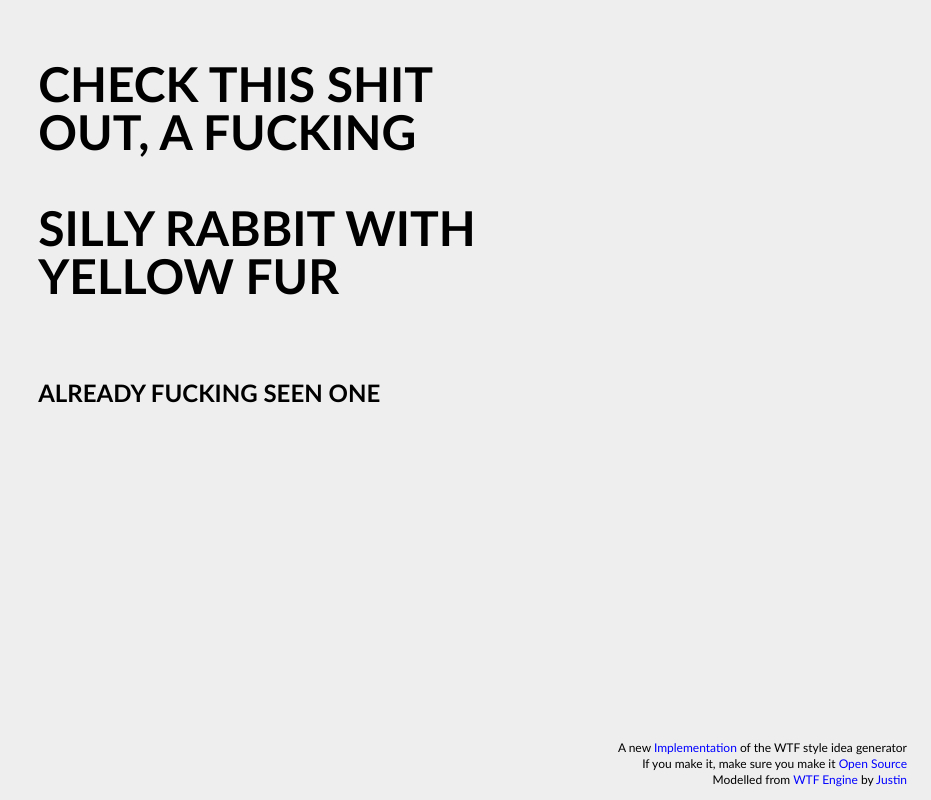
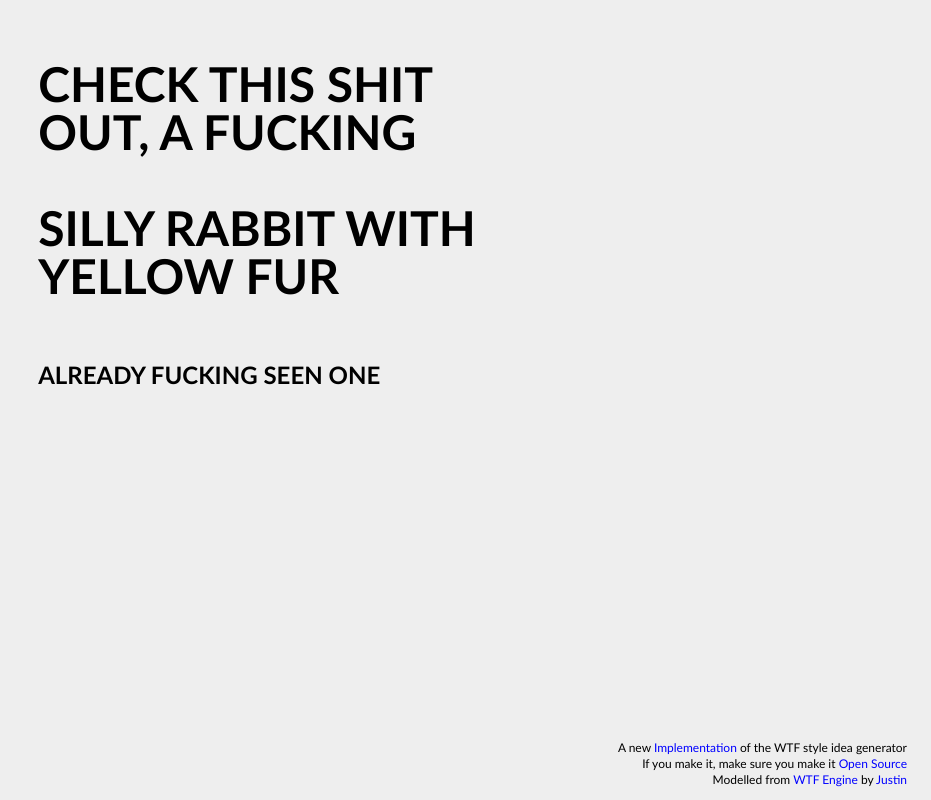
Before and after one commit to watsyurname529/WTFCoffeeEngine, a plain HTML site: page index.html in a window 1280 px wide. Shown: the whole page, without its empty margins (349-1280 px from the left). Drawn offline with nearby package versions, Linux system fonts and the light colour scheme.

Commit message:
CSS Style Tweaks
Removed font-size and line-height from #wrapper since all children inheriting from #wrapper have their own settings.

```diff
--- a/styles/main.css
+++ b/styles/main.css
@@ -11,11 +11,9 @@ header {
 }
 
 #wrapper {
-	width: 40%;
-	margin: auto;
+    width: 40%;
+    margin: auto;
     font-weight: 800;
-    font-size: 48px;
-    line-height: 48px;
 }
 
 #output{
```
